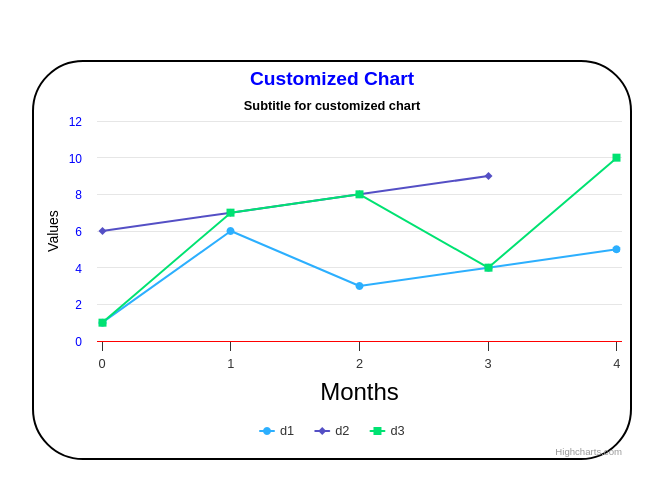
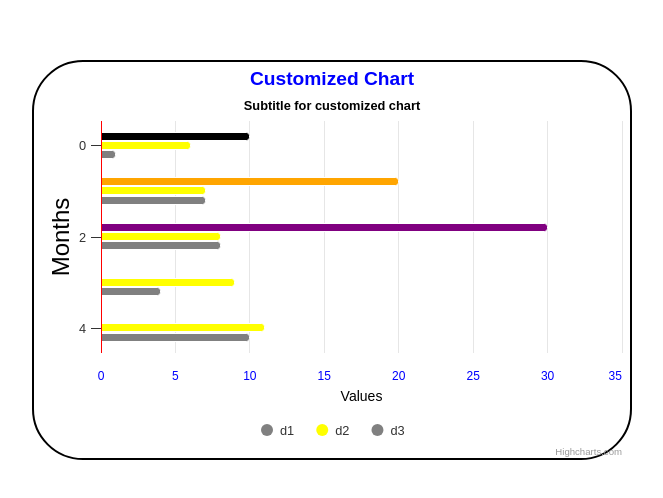
Before and after one commit to Mugundhan-Suresh/high-charts-learn-react, a React (Vite) app: page / in a window 1280 px wide. Shown: the part 140-638 px from the top of the page, without its empty margins (308-971 px from the left). Built offline with nearby package versions, Linux system fonts and the light colour scheme.

Commit message:
Data point colors

```diff
--- a/src/components/Charts.jsx
+++ b/src/components/Charts.jsx
@@ -5,7 +5,7 @@ import HighchartsReact from "highcharts-react-official";
 const Charts = () => {
   const options = {
     chart: {
-      type: "line",
+      type: "bar",
     //   backgroundColor: "yellow",
       borderRadius: 50,
       borderWidth: 2,
@@ -62,11 +62,15 @@ const Charts = () => {
     series: [
       {
         name: "d1",
-        data: [1, 6, 3, 4, 5],
+        data: [
+          { y: 10, color: "black" }, // Custom color for a single point
+          { y: 20, color: "orange" },
+          { y: 30, color: "purple" },
+        ],
       },
       {
         name: "d2",
-        data: [6,7,8,9],
+        data: [6,7,8,9,11],
       },
       {
         name: "d3",
@@ -74,6 +78,7 @@ const Charts = () => {
       },
 
     ],
+    colors: ["grey", "yellow"]
   };
 
   return <HighchartsReact highcharts={Highcharts} options={options} />;
```
